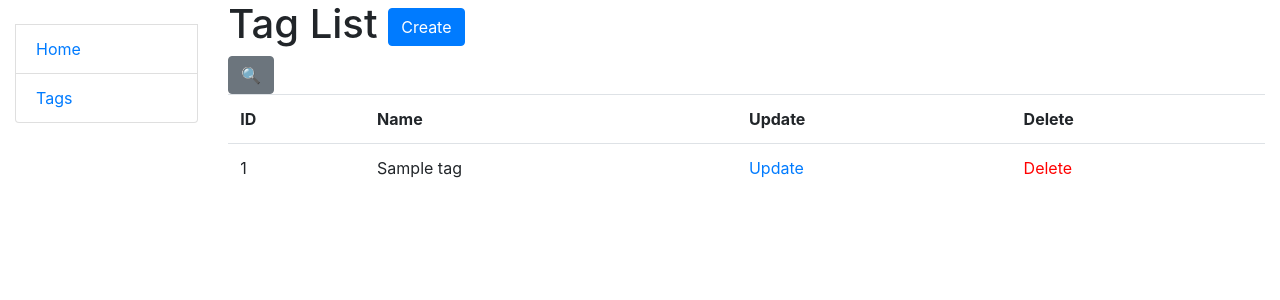
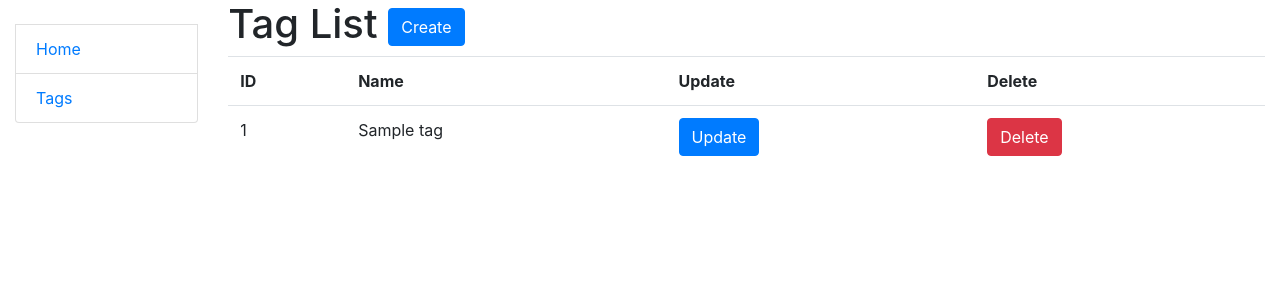
Before and after one commit to Yaroslav-Stetsko/Todo-List-project, a Django app: page /tags/ in a window 1280 px wide. Shown: the top 300 px of the page. Run offline with Django 4.2, Linux system fonts and the light colour scheme; tables that the repository leaves empty hold one stand-in row (Sample ...); some libraries are stand-ins or nearby versions.

Commit message:
Removed unneeded code in tag_list.html

```diff
--- a/templates/todo/tag_list.html
+++ b/templates/todo/tag_list.html
@@ -10,10 +10,6 @@
   </h1>
 
   {% if tag_list %}
-    <form action="" method="get" class="form-inline">
-    {{ search_form|crispy }}
-    <input type="submit" value="🔍" class="btn btn-secondary">
-    </form>
     <table class="table">
       <tr>
         <th>ID</th>
@@ -31,13 +27,13 @@
               {{ tag.name }}
           </td>
           <td>
-              <a href="{% url 'todo:manufacturer-update' pk=tag.pk%}">
+              <a href="{% url 'todo:tag-update' pk=tag.pk%}" class="btn btn-primary">
                 Update
               </a>
             </td>
             <td>
-              <a style="color: red"
-                href="{% url 'todo:manufacturer-delete' pk=tag.pk%}">
+              <a
+                href="{% url 'todo:tag-delete' pk=tag.pk%}" class="btn btn-danger">
                 Delete
               </a>
             </td>
```
